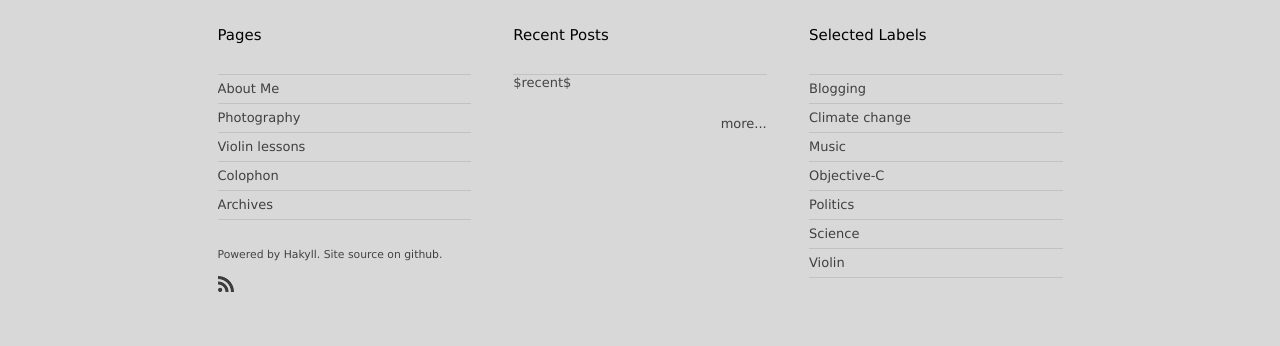
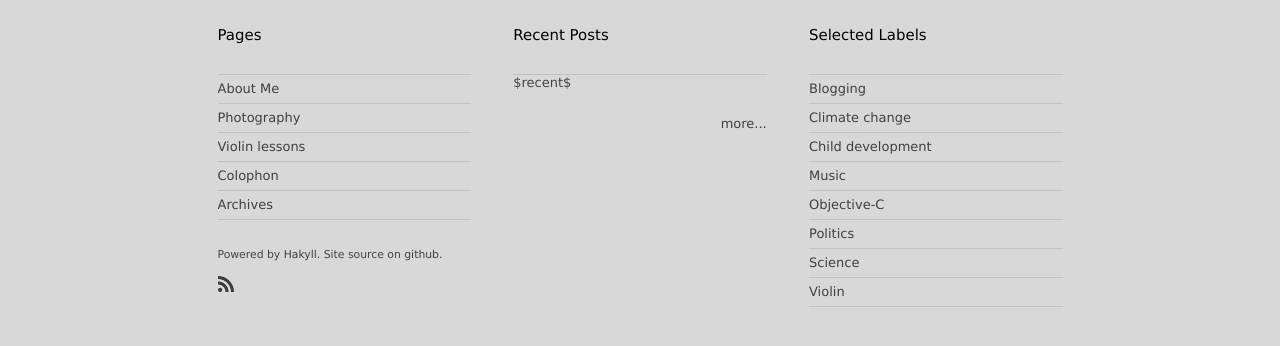
Before and after one commit to BlackBears/alanduncan.me, a plain HTML site: page templates/default.html in a window 1280 px wide. Shown: the part 128-474 px from the top of the page. Drawn offline with Linux system fonts and the light colour scheme.

Commit message:
added section for child development on selected links

```diff
--- a/templates/default.html
+++ b/templates/default.html
@@ -99,6 +99,7 @@
                         <ul>
                             <li class="cat-item"><a href="/label/blogging/" title="View all posts filed under Blogging">Blogging</a></li>
                             <li class="cat-item"><a href="/label/climate-change/" title="View all posts filed under Climate change">Climate change</a></li>
+                            <li class="cat-item"><a href="/label/child-development/" title="View all posts filed under Child development">Child development</a></li>
                             <li class="cat-item"><a href="/label/music/" title="View all posts filed under Music">Music</a></li>
                             <li class="cat-item"><a href="/label/objective-c/" title="View all posts filed under objective-c">Objective-C</a></li>
                             <li class="cat-item"><a href="/label/politics/" title="View all posts filed under Politics">Politics</a></li>
```
